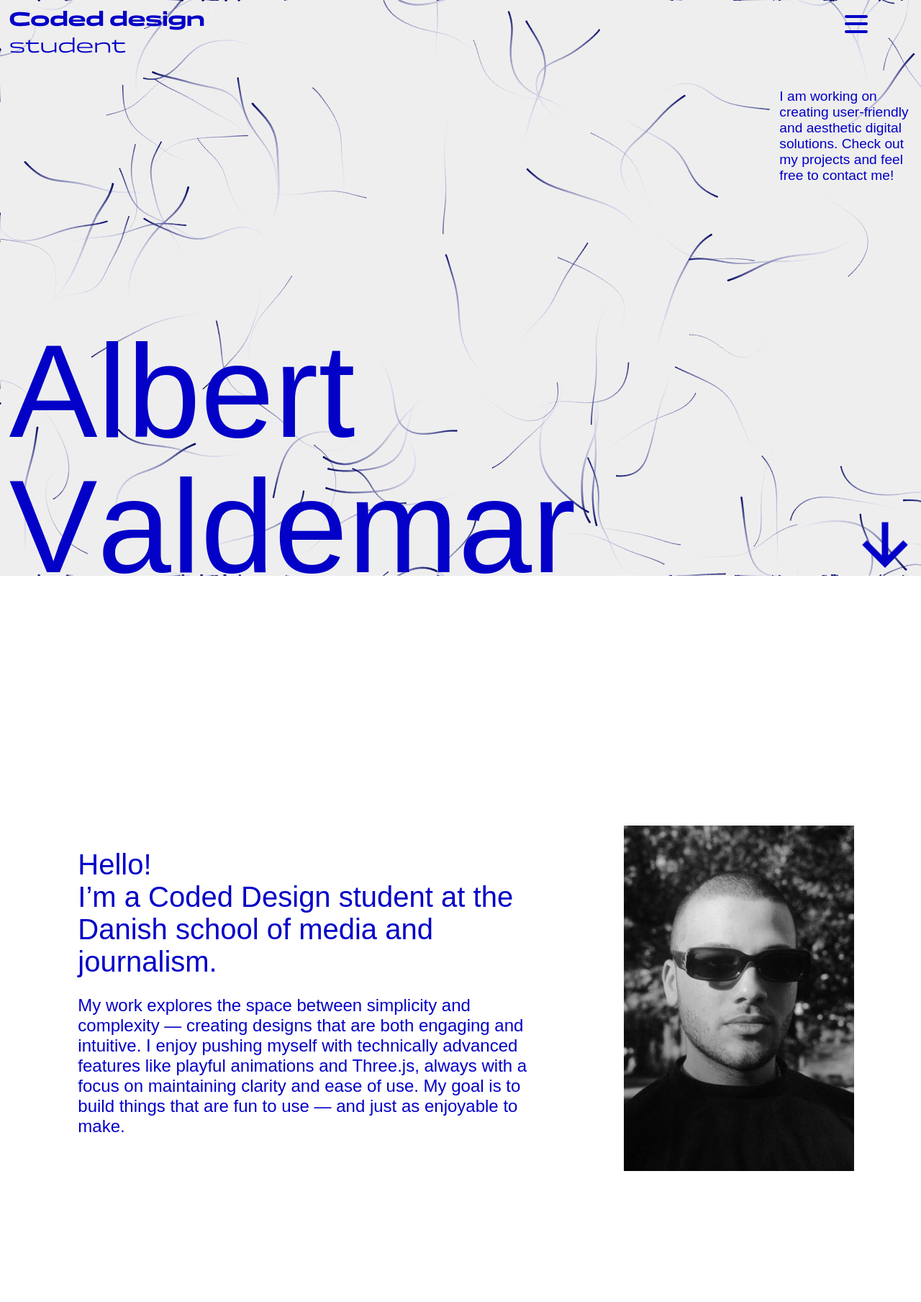
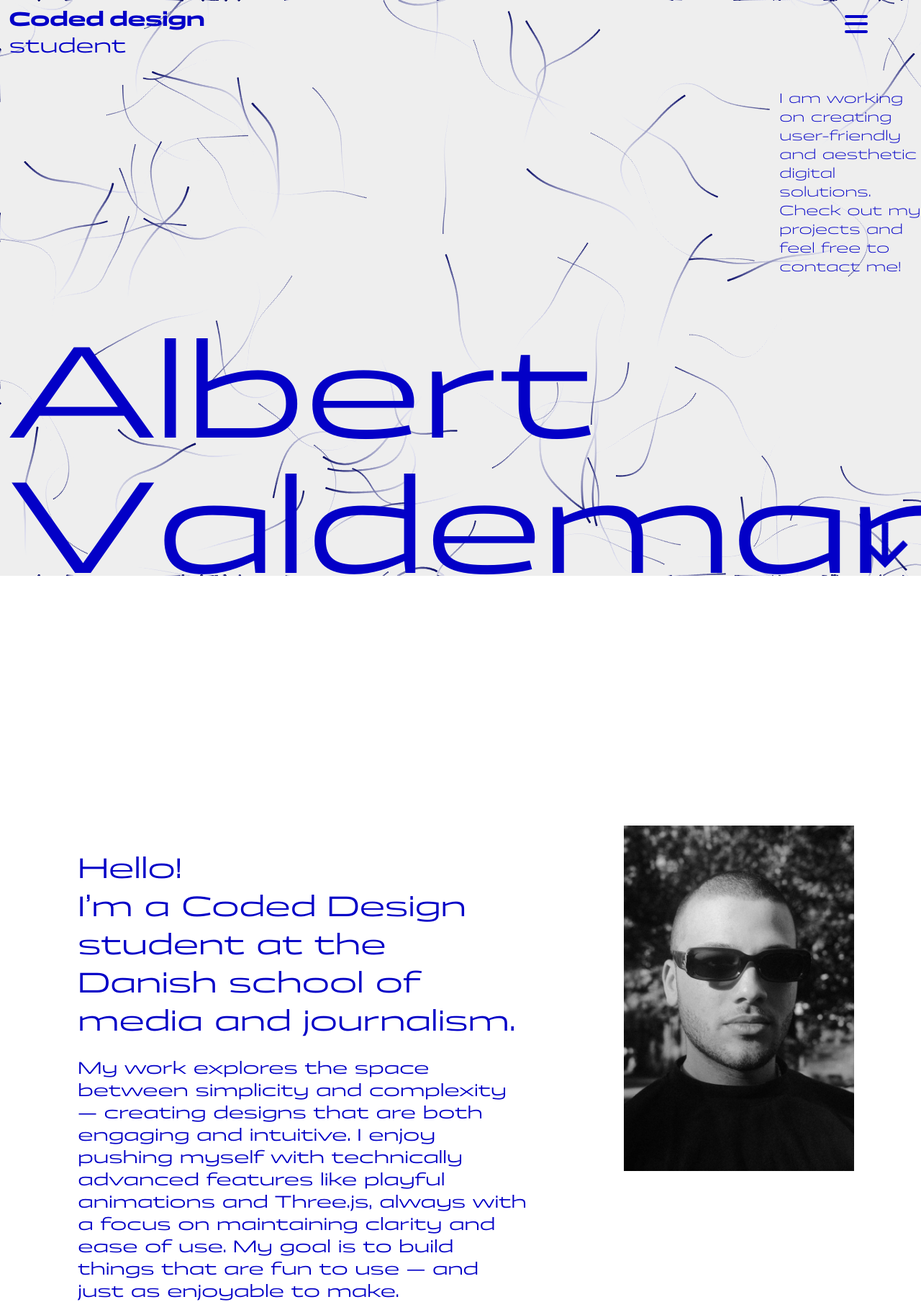
Before and after one commit to albertcaspersen/portfolie, a Vue app: page /about in a window 1280 px wide. Shown: the whole page at 72% size. Before the commit the page ends 1768 px from the top, so only its background shows below. Built offline with nearby package versions, Linux system fonts and the light colour scheme.

Commit message:
fix:fonts

```diff
--- a/src/About.vue
+++ b/src/About.vue
@@ -176,7 +176,7 @@ onBeforeUnmount(() => {
 }
 
 .Albert {
-    font-family: 'Panchang-Regular', 'Arial', sans-serif;
+    font-family: 'Panchang', 'Arial', sans-serif;
     font-weight: 400;
     font-size: 23vh;
     line-height: 1;
@@ -187,7 +187,7 @@ onBeforeUnmount(() => {
     margin-left: 1vw;
 }
 .Valdemar {
-    font-family: 'Panchang-Regular', 'Arial', sans-serif;
+    font-family: 'Panchang', 'Arial', sans-serif;
     font-weight: 400;
     font-size: 23vh;
     line-height: 1;
@@ -208,27 +208,27 @@ onBeforeUnmount(() => {
     transition: opacity 0.3s ease;
 }
 .omMig {
-    font-family: 'Panchang-medium', 'Arial', sans-serif;
+    font-family: 'Panchang', 'Arial', sans-serif;
     color: #0300c7;
     font-size: 2.5rem;
     margin-top: 25vh;
 }
 .omMig2 {
-    font-family: 'Panchang-Regular', 'Arial', sans-serif;
+    font-family: 'Panchang', 'Arial', sans-serif;
     color: #0300c7;
     font-size: 1.5rem;
     margin-top: 3vh;
 }
 .explore {
     margin-top: 25vh;
-    font-family: 'Panchang-Regular', 'Arial', sans-serif;
+    font-family: 'Panchang', 'Arial', sans-serif;
     color: #0300c7;
     font-size: 1rem;
     margin-top: 12vh;
 }
 .bogstav {
     position: absolute;
-    font-family: 'Panchang-Regular', 'Arial', sans-serif;
+    font-family: 'Panchang', 'Arial', sans-serif;
     color: #0300c7;
     top: 47vh;
     left: 43vw;
@@ -244,13 +244,13 @@ onBeforeUnmount(() => {
     position: absolute;
     top: 75vh;
     left: 39vw;
-    font-family: 'Panchang-Regular', 'Arial', sans-serif;
+    font-family: 'Panchang', 'Arial', sans-serif;
     color: #0300c7;
     font-size: 3rem;
     margin-bottom: 3vh;
 }
 .info {
-    font-family: 'Panchang-light', 'Arial', sans-serif;
+    font-family: 'Panchang', 'Arial', sans-serif;
     font-weight: 100;
     color: #0300c7;
     font-size: 1.2rem;
--- a/src/Contact.vue
+++ b/src/Contact.vue
@@ -22,7 +22,7 @@ import Designstud from './components/Designstud.vue'
       <a href="https://www.facebook.com/albert.caspersen?locale=da_DK" style="text-decoration: none; color: #0300c7;">Facebook</a><br><br>
 
       <span style="font-weight: 700;">Phone</span><br>
-      50557144
+      +45 50557144
     </h2>
   </div>
 </template>
--- a/src/Projects.vue
+++ b/src/Projects.vue
@@ -233,7 +233,6 @@ const onLeave = (el, done) => {
             <Transition name="fade">
                 <div v-if="!selectedProject" class="text-overlay">
                     <h1 class="projektTekst">{{ activeProject.title }}</h1>
-                    <p class="tekstBeskrivelse">{{ activeProject.description }}</p>
                 </div>
             </Transition>
         </div>
@@ -432,7 +431,7 @@ const onLeave = (el, done) => {
 .page-container { width: 100vw; height: 100vh; margin: 0; padding: 0; position: relative; }
 .scene-container { position: absolute; top: 0; left: 0; width: 100%; height: 100vh; z-index: 1; }
 .loading-fallback { display: flex; justify-content: center; align-items: center; width: 100%; height: 100%; color: white; }
-.text-overlay { position: absolute; bottom: 9vh; left: 50%; transform: translateX(-50%); width: 80%; max-width: 900px; z-index: 2; background: rgba(0, 0, 10, 0.4); backdrop-filter: blur(15px); padding: 25px 35px; border-radius: 15px; border: 1px solid rgba(255, 255, 255, 0.2); display: grid; grid-template-columns: 1fr 1.5fr; align-items: center; gap: 30px; }
+.text-overlay { position: absolute; bottom: 9vh; left: 50%; transform: translateX(-50%); max-width: auto; z-index: 2; background: rgba(0, 0, 10, 0.4); backdrop-filter: blur(15px); padding: 25px 35px; border-radius: 15px; border: 1px solid rgba(255, 255, 255, 0.2); display: grid; grid-template-columns: 1fr 0.0fr; align-items: center; gap: 30px; }
 .fade-enter-active, .fade-leave-active { transition: opacity 0.5s ease; }
 .fade-enter-from, .fade-leave-to { opacity: 0; }
 .projektTekst { font-weight: 600; color: #FFFFFF; font-size: clamp(1.5rem, 2.5vw, 1rem); margin: 0; font-family: 'Panchang-Medium', sans-serif;}
```
